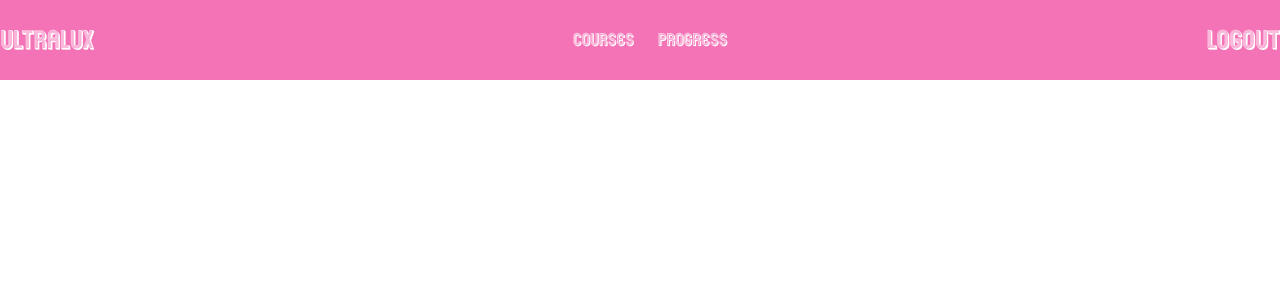
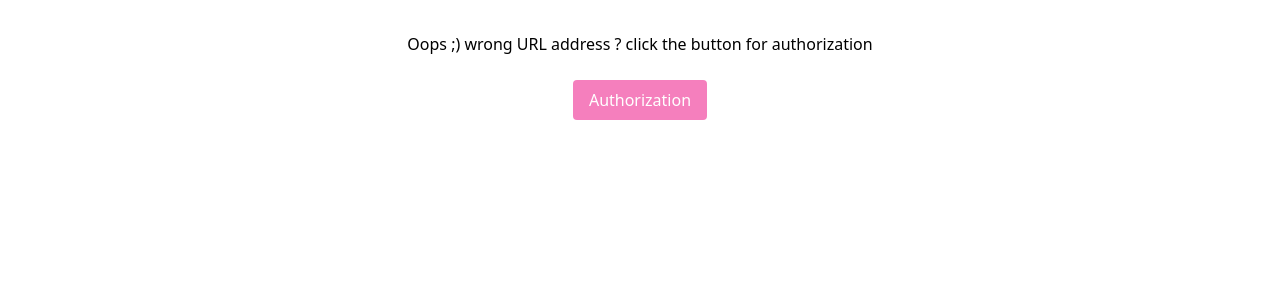
Before and after one commit to k3yV1/courses-frontend, a Vue app: page /404 in a window 1280 px wide. Shown: the top 300 px of the page. Built offline with nearby package versions, Linux system fonts and the light colour scheme.

Commit message:
Changed 404 component

```diff
--- /dev/null
+++ b/src/components/404/NotFound.vue
@@ -0,0 +1,19 @@
+<template>
+  <div class="404 container mx-auto md:py-8 p-4">
+    <div class="404__message flex flex-col justify-center text-center md:gap-6 gap-3">
+      <span>Oops ;) wrong URL address ? click the button for authorization</span>
+      <router-link class="md:w-auto w-full" :to="{ name: 'sign-in'}">
+        <button class="btn-more bg-pink-400 md:w-auto w-full opacity-90 text-white px-4 py-2 rounded hover:opacity-100">Authorization</button>
+      </router-link>
+    </div>
+  </div>
+</template>
+
+<script>
+export default {
+}
+</script>
+
+<style scoped>
+
+</style>
--- a/src/router/index.js
+++ b/src/router/index.js
@@ -69,6 +69,17 @@ const routes = [
       requiresAuth: false
     }
   },
+  {
+    path: '/404',
+    component: () => import('@/components/404/NotFound.vue'),
+    name: 'not-found',
+    meta: {
+      showHeader: false,
+    }
+  },
+  { path: '*',
+    redirect: { name: 'not-found'}
+  },
 ]
 
 const router = new VueRouter({
```
Also changed, not shown: public/404.html (added, +14 -0 lines), 28 other files (tests, documents, lock files or other folders).
